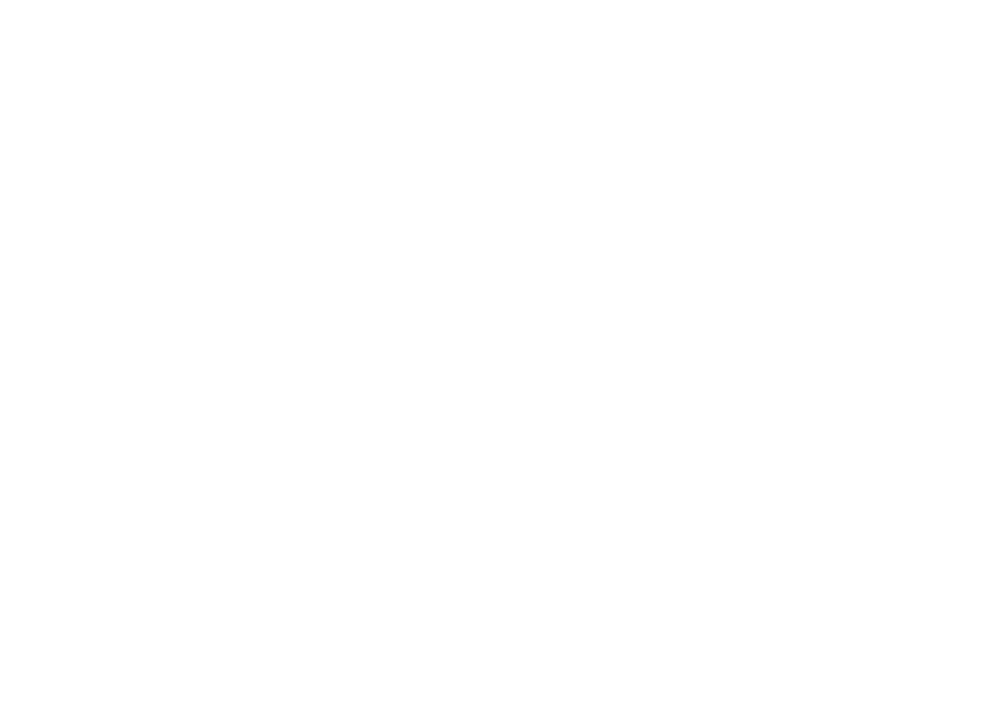
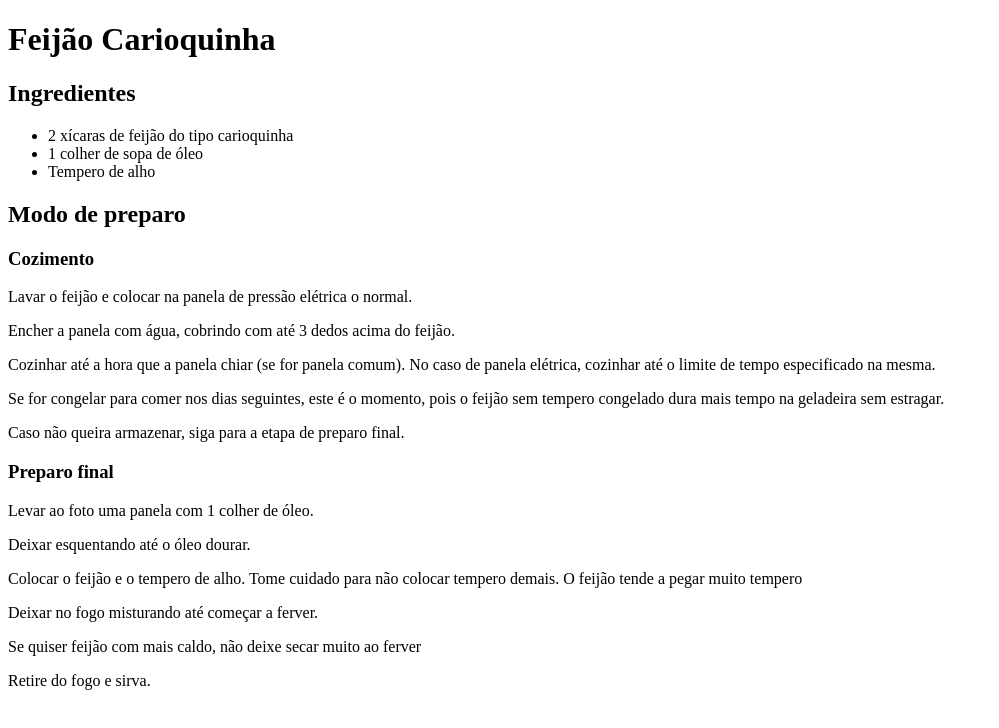
Before and after one commit to alansantosmg/recipes_website, a plain HTML site: page recipes/feijaoCarioca.html in a window 1280 px wide. Shown: the whole page, without its empty margins (0-999 px from the left). Drawn offline with Linux system fonts and the light colour scheme.

Commit message:
fea: Add recipe content to feijaoCarioca.html
Added the recipe content to feijaoCarioca.html
Added link to feijaoCarioca at index.html

```diff
--- a/recipes/feijaoCarioca.html
+++ b/recipes/feijaoCarioca.html
@@ -0,0 +1,48 @@
+<!DOCTYPE html>
+<html lang="en">
+<head>
+    <meta charset="UTF-8">
+    <meta http-equiv="X-UA-Compatible" content="IE=edge">
+    <meta name="viewport" content="width=device-width, initial-scale=1.0">
+    <title>Document</title>
+</head>
+<title>Feijão carioquinha</title>
+<body>
+
+<h1>Feijão Carioquinha</h1>
+
+<section>
+    <h2>Ingredientes</h2>
+    <ul>
+        <li>2 xícaras de feijão do tipo carioquinha</li>
+        <li>1 colher de sopa de óleo</li>
+        <li>Tempero de alho</li>
+    </ul>
+</section>
+
+    <h2>Modo de preparo</h2>
+    <section>
+        <h3>Cozimento</h3>
+        <p>Lavar o feijão e colocar na panela de pressão elétrica o normal.</p>
+        <p>Encher a panela com água, cobrindo com até 3 dedos acima do feijão.</p>
+        <p>Cozinhar até a hora que a panela chiar (se for panela comum). No caso de panela elétrica, cozinhar até o limite de tempo especificado na mesma.</p>
+        <p>Se for congelar para comer nos dias seguintes, este é o momento, pois o feijão sem tempero congelado dura mais tempo na geladeira sem estragar.</p>
+        <p>Caso não queira armazenar, siga para a etapa de preparo final.</p>
+    </section>
+<section>
+    <h3>Preparo final</h3>
+    <p>Levar ao foto uma panela com 1 colher de óleo.</p>
+    <p>Deixar esquentando até o óleo dourar.</p>
+    <p>Colocar o feijão e o tempero de alho. Tome cuidado para não colocar tempero demais. O feijão tende a pegar muito tempero</p>
+    <p>Deixar no fogo misturando até começar a ferver.</p>
+    <P>Se quiser feijão com mais caldo, não deixe secar muito ao ferver</P>
+    <p>Retire do fogo e sirva.</p>
+</section>
+</section>
+
+<footer>
+
+</footer>
+
+</body>
+</html>
```
Also changed, not shown: index.html (+2 -1 lines).
